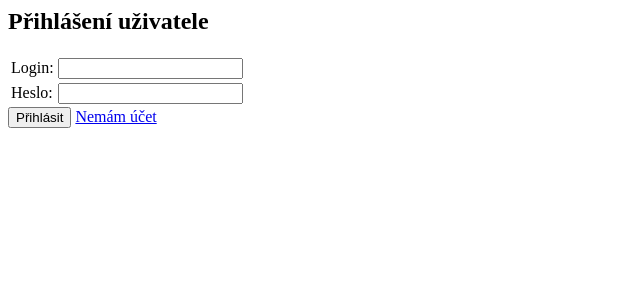
After one commit to LRunt/WEB, a PHP site: page /user-login.inc.php in a window 1280 px wide. The commit adds this page. Shown: the top 300 px of the page, without its empty margins (0-640 px from the left). Run offline with PHP 8.4, Linux system fonts and the light colour scheme.

```diff
--- a/MyDatabase.php
+++ b/MyDatabase.php
@@ -5,11 +5,19 @@
  */
 class MyDatabase{
 
+
     private $pdo;
+    /** @var string $mySession owns object for administration session*/
+    private $mySession;
+    /** @var string $userSessionKey is key fo user data, which is saved in the session*/
+    private $userSessionKey = "curret_user_id";
 
     public function __construct(){
         $this->pdo = new PDO("mysql:host=localhost;dbname=sp_kiv_web", "root", "");
         $this->pdo->exec("set names utf8");
+
+        require_once("MySession.php");
+        $this->mySession = new MySession();
     }
 
     /**
@@ -121,6 +129,29 @@ class MyDatabase{
         $whereStatement = "id_uzivatel=$idUzivatel";
         return $this->updateInTable(TABLE_UZIVATEL, $updateStatementWithValues, $whereStatement);
     }
+
+    public function userExist(string $username){
+        $where = "username='$username'";
+        $user = $this->selectFromTable("lrunt_uzivatel", $where);
+
+        if(count($user)){
+            return true;
+        }else{
+            return false;
+        }
+    }
+
+    public function userLogin(string $username, string $password){
+        $where = "username='$username' AND heslo='$password'";
+        $user = $this->selectFromTable("lrunt_uzivatel", $where);
+
+        if(count($user)){
+            $_SESSION[$this->userSessionKey] = $user[0]["id_uzivatel"];
+            return true;
+        } else{
+            return false;
+        }
+    }
 }
 
 ?>
--- /dev/null
+++ b/MySession.php
@@ -0,0 +1,8 @@
+<?php
+
+class MySession
+{
+
+}
+
+?>
--- a/index.html
+++ b/index.html
@@ -22,7 +22,7 @@
 
                 <!-- Left links -->
                 <div class="d-flex align-items-center">
-                    <a type="button" class="btn btn-secondary me-3" href="user-management.inc.php" role="button">
+                    <a type="button" class="btn btn-secondary me-3" href="user-login.inc.php" role="button">
                         Login
                     </a>
                     <a type="button" class="btn btn-primary me-3" href="user-registration.inc.php" role="button">
--- /dev/null
+++ b/user-login.inc.php
@@ -0,0 +1,18 @@
+<?php
+
+    require_once("MyDatabase.php");
+    $db = new MyDatabase();
+
+?>
+
+    <h2>Přihlášení uživatele</h2>
+
+    <form action="" method="POST">
+        <table>
+            <tr><td>Login:</td><td><input type="text" name="login"></td></tr>
+            <tr><td>Heslo:</td><td><input type="password" name="heslo"></td></tr>
+        </table>
+        <input type="hidden" name="action" value="login">
+        <input type="submit" name="potvrzeni" value="Přihlásit">
+        <a href="user-registration.inc.php">Nemám účet</a>
+    </form>
--- a/user-registration.inc.php
+++ b/user-registration.inc.php
@@ -9,6 +9,9 @@
             && !empty($_POST['email'])
             && $_POST['heslo'] == $_POST['heslo2']
         ){
+            if($db->userExist($_POST['username'])){
+                echo "Prezdivka zabrana!";
+            }else{
                 // pozn.: heslo by melo byt sifrovano
                 // napr. password_hash($password, PASSWORD_BCRYPT) pro sifrovani
                 // a password_verify($password, $hash) pro kontrolu hesla.
@@ -20,6 +23,7 @@
                     echo "OK: Uživatel byl přidán do databáze.";
                 } else {
                     echo "ERROR: Uložení uživatele se nezdařilo.";
+                }
             }
         } else {
             // nemam vsechny atributy
```
Lines whose indentation alone changed are shown as unchanged.
